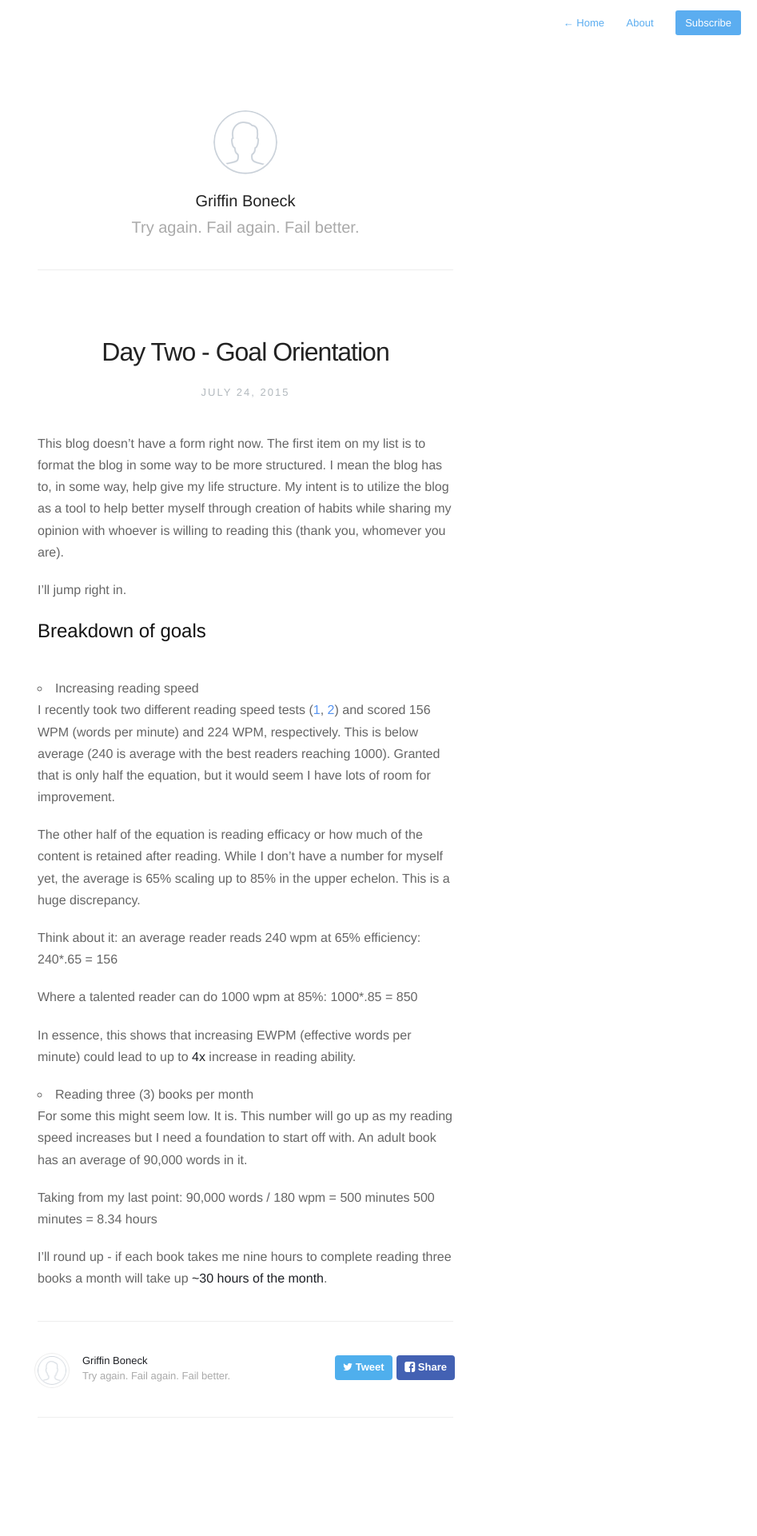
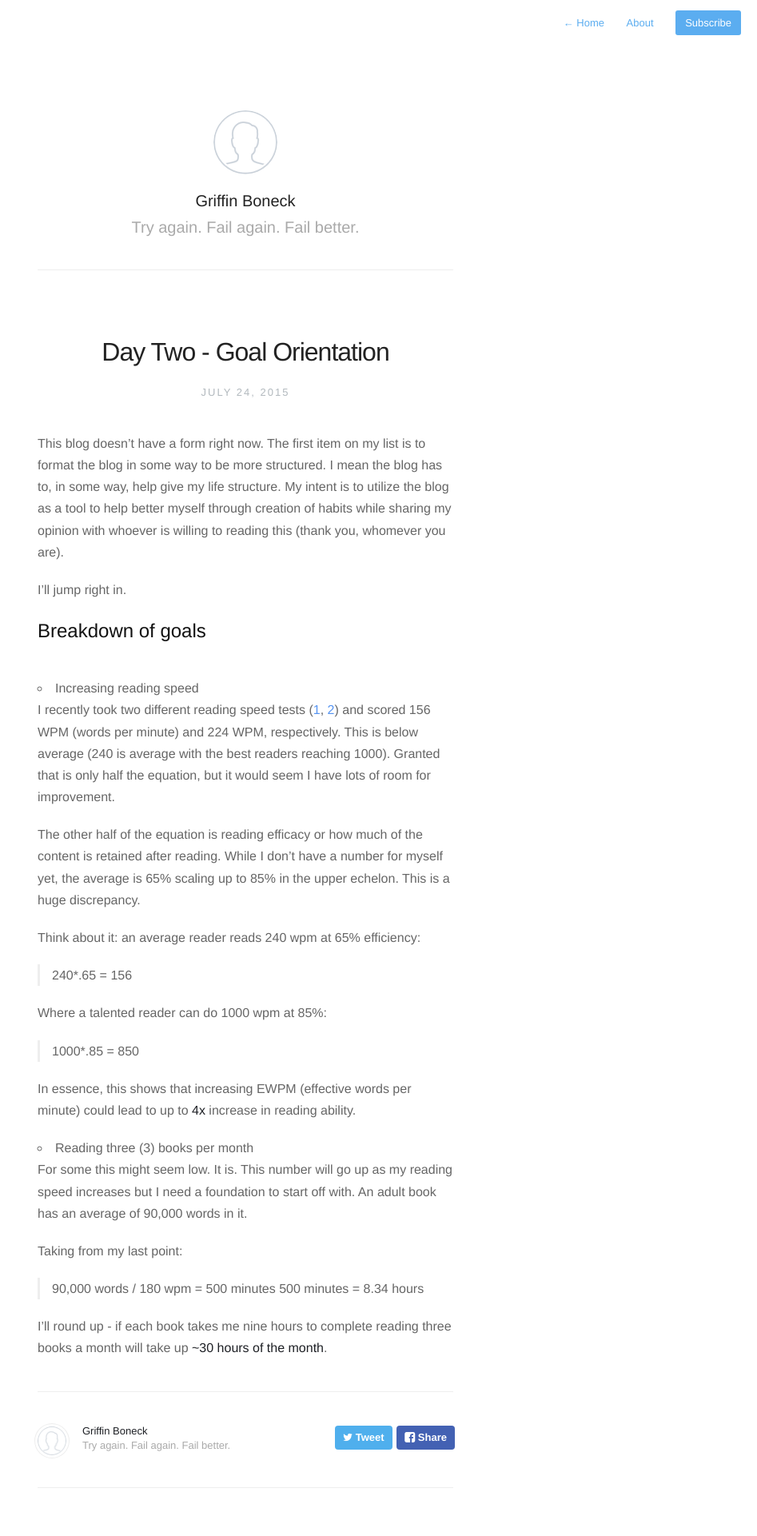
Before and after one commit to Gboneck/gboneck.github.io, a Jekyll site: the page built from _posts/2015-7-24-Day-Two-Goal-Orientation.markdown, in a window 1280 px wide. Shown: the whole page at 80% size, without its empty margins (333-1280 px from the left). Built offline with Jekyll 4.4.1, drawn with Linux system fonts in a browser that asks for light colours; nearby versions of some CDN libraries; Markdown is read by kramdown in place of the engine named in the settings; before the commit the page ends 1833 px from its top, so only the background shows below that.

```diff
--- a/_posts/2015-7-24-Day-Two-Goal-Orientation.markdown
+++ b/_posts/2015-7-24-Day-Two-Goal-Orientation.markdown
@@ -18,10 +18,10 @@ I recently took two different reading speed tests ([1](http://www.readingsoft.co
 The other half of the equation is reading efficacy or how much of the content is retained after reading. While I don't have a number for myself yet, the average is 65% scaling up to 85% in the upper echelon. This is a huge discrepancy.
 
 Think about it: an average reader reads 240 wpm at 65% efficiency:
- `240*.65 = 156`
+ >`240*.65 = 156`
 
  Where a talented reader can do 1000 wpm at 85%:
- `1000*.85 = 850`
+ >`1000*.85 = 850`
 
  In essence, this shows that increasing EWPM (effective words per minute) could lead to up to **4x** increase in reading ability.
 
@@ -30,7 +30,7 @@ Think about it: an average reader reads 240 wpm at 65% efficiency:
 For some this might seem low. It is. This number will go up as my reading speed increases but I need a foundation to start off with. An adult book has an average of 90,000 words in it.
 
 Taking from my last point:
-`90,000 words / 180 wpm = 500 minutes`
-`500 minutes = 8.34 hours`
+>`90,000 words / 180 wpm = 500 minutes`
+>`500 minutes = 8.34 hours`
 
 I'll round up - if each book takes me nine hours to complete reading three books a month will take up **~30 hours of the month**.
```
